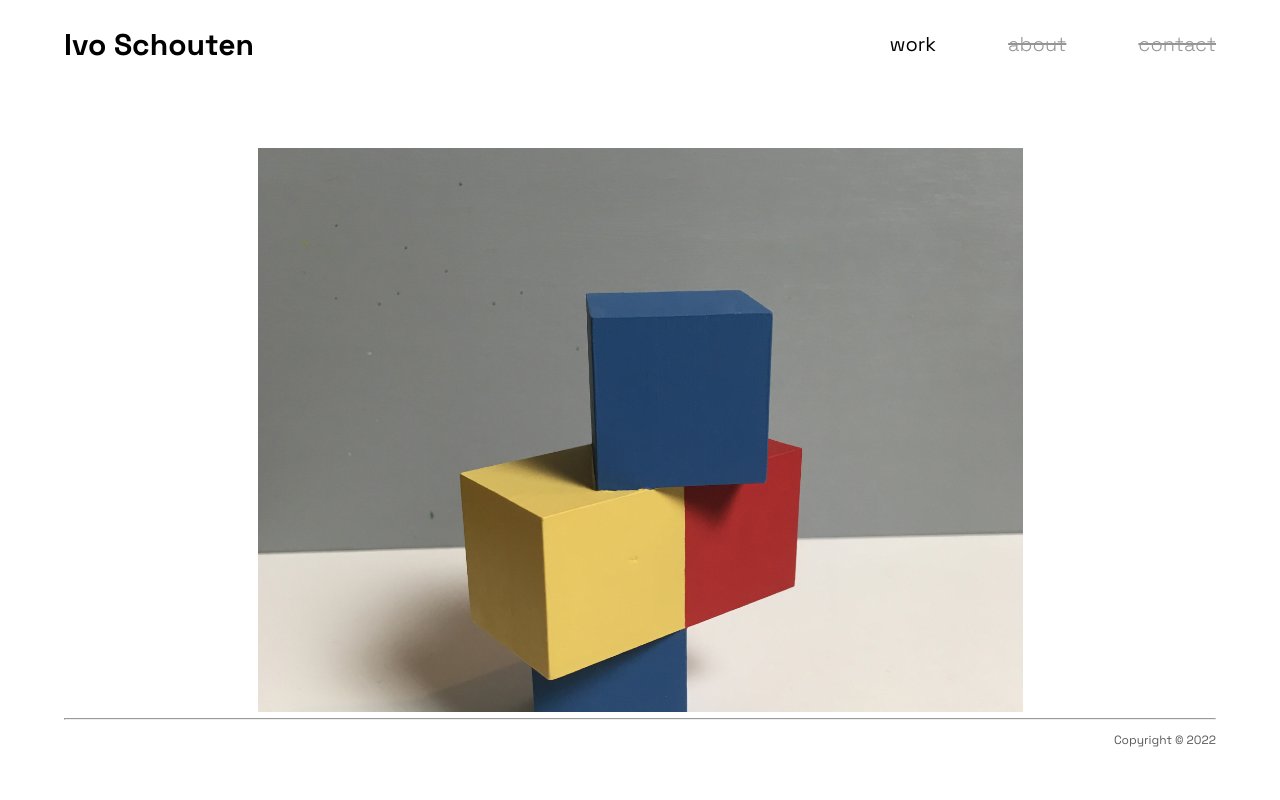
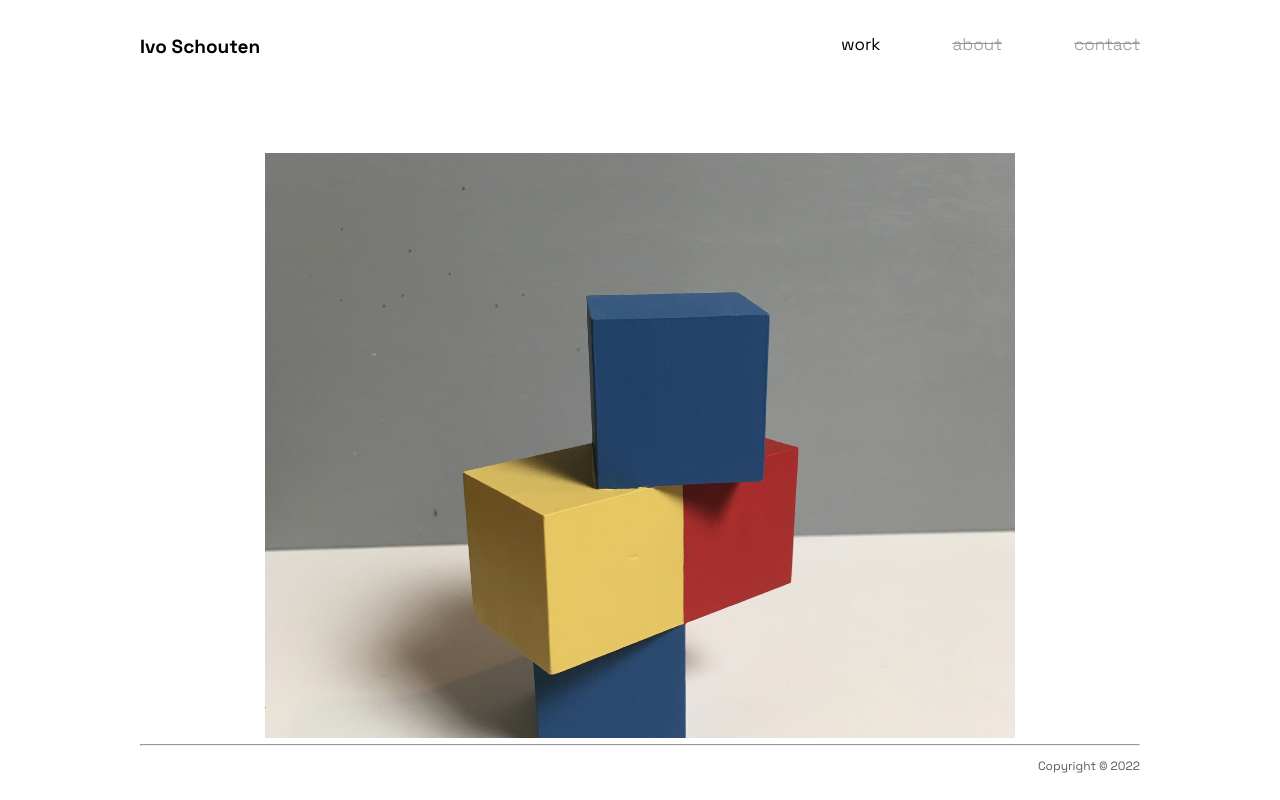
Before and after one commit to levischouten/landing-page-artist, a React (Create React App) app: page / in a window 1280 px wide. Built offline with nearby package versions, Linux system fonts and the light colour scheme.

Commit message:
MInor improvments

```diff
--- a/src/App.tsx
+++ b/src/App.tsx
@@ -12,7 +12,7 @@ const AppWrapper = styled.div`
   flex-direction: column;
   height: 100vh;
   width: 90vw;
-  max-width: 1200px;
+  max-width: 1000px;
   margin-inline: auto;
 `;
 
--- a/src/components/Contact.tsx
+++ b/src/components/Contact.tsx
@@ -1,14 +1,14 @@
 import styled from "styled-components";
 
 const Title = styled.h3`
-  font-size: 20px;
+  font-size: 17px;
   font-weight: 500;
   margin: 0;
 `;
 
 const Paragraph = styled.p`
   margin-top: 0.2rem;
-  margin-bottom: 1.5rem;
+  margin-bottom: 17px;
 `;
 
 const Contact = () => {
--- a/src/components/Footer.tsx
+++ b/src/components/Footer.tsx
@@ -1,7 +1,7 @@
 import styled from "styled-components";
 
 const FooterWrapper = styled.footer`
-  height: 120px;
+  height: 80px;
   text-align: right;
   font-size: 12px;
 `;
--- a/src/components/Header.tsx
+++ b/src/components/Header.tsx
@@ -2,6 +2,7 @@ import { MutableRefObject, useEffect, useRef, useState } from "react";
 import { Link } from "react-router-dom";
 import styled, { keyframes } from "styled-components";
 import { useLocation } from "react-router-dom";
+import { ReactComponent as Logo } from "./icons/logo.svg";
 
 const slide = keyframes`
   from {
@@ -25,7 +26,7 @@ const HeaderWrapper = styled.header`
 
 const Title = styled(Link)`
   font-weight: 700;
-  font-size: 30px;
+  font-size: 19px;
   text-decoration: none;
   color: black;
 `;
@@ -58,18 +59,15 @@ const CollapsedMenu = styled.ol`
   z-index: 10;
   list-style: none;
   right: 0;
-  top: 1.7rem;
+  top: 27px;
   text-align: right;
   background-color: white;
-  padding-left: 1rem;
-  padding-top: 0.5rem;
-  padding-bottom: 1rem;
-  padding-right: 2rem;
+  padding-left: 15px;
+  padding-top: 10px;
+  padding-bottom: 10px;
+  padding-right: 20px;
   border: 2px solid black;
   box-sizing: border-box;
-  /* height: 100vh; */
-  /* box-shadow: rgba(107, 107, 107, 0.1) -20px 0px 20px; */
-  /* animation: ${slide} 0.3s ease-in; */
 `;
 
 const Menu = styled.ol`
@@ -79,9 +77,10 @@ const Menu = styled.ol`
 `;
 
 const MenuItem = styled.li`
-  font-size: 1.3rem;
+  font-size: 17px;
   text-decoration: none;
   text-align: left;
+  margin-bottom: 5px;
 `;
 
 interface LinkWrapperProps {
@@ -94,7 +93,6 @@ const LinkWrapper = styled(Link)<LinkWrapperProps>`
   color: ${(props) => (props.$active ? "black" : "#959595")};
   padding-bottom: 5px;
   font-weight: ${(props) => (props.$active ? 400 : 300)};
-  font-size: 20px;
 
   &:hover {
     text-underline-offset: 3px;
@@ -154,7 +152,10 @@ const Header = () => {
   );
   return (
     <HeaderWrapper>
-      <Title to="/">Ivo Schouten</Title>
+      <Title to="/">
+        Ivo Schouten
+        {/* <Logo /> */}
+      </Title>
       {isMobile ? (
         <>
           {menuIsActive ? (
--- a/src/components/Home.tsx
+++ b/src/components/Home.tsx
@@ -41,8 +41,8 @@ const CarouselItem = styled.div<CarouselItemProps>`
 const Image = styled.img`
   display: block;
   margin-inline: auto;
-  max-width: 90%;
-  max-height: 90%;
+  max-width: 100%;
+  max-height: 100%;
   object-fit: cover;
   cursor: pointer;
 `;
--- a/src/components/Main.tsx
+++ b/src/components/Main.tsx
@@ -9,7 +9,7 @@ const MainWrapper = styled.main`
   display: block;
   overflow: auto;
   width: 100%;
-  max-width: 850px;
+  max-width: 750px;
   margin-inline: auto;
 `;
 
--- a/src/components/styles/Paragraph.tsx
+++ b/src/components/styles/Paragraph.tsx
@@ -1,5 +1,10 @@
 import styled from "styled-components";
 
-const Paragraph = styled.p``;
+const Paragraph = styled.p`
+  font-size: 17px;
+  &:first-child {
+    margin-top: 0;
+  }
+`;
 
 export default Paragraph;
```
Also changed, not shown: src/components/icons/logo.svg (added).
